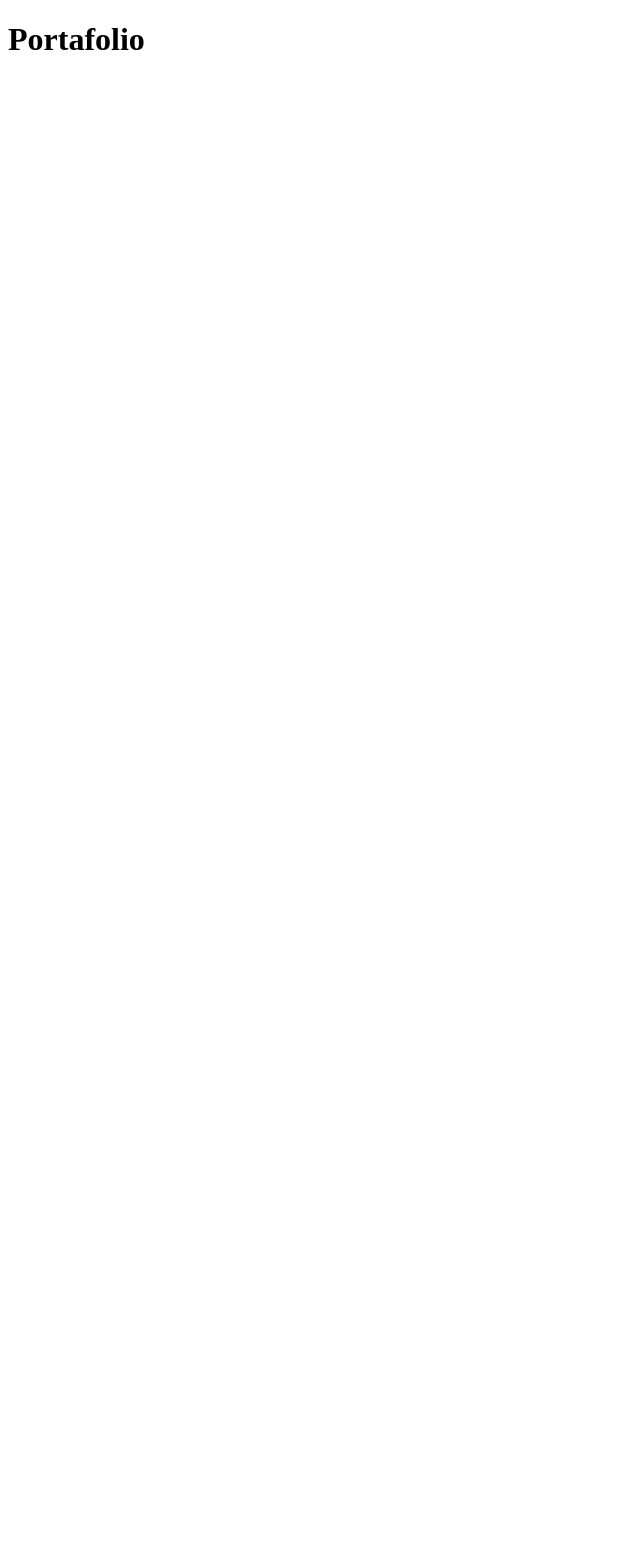
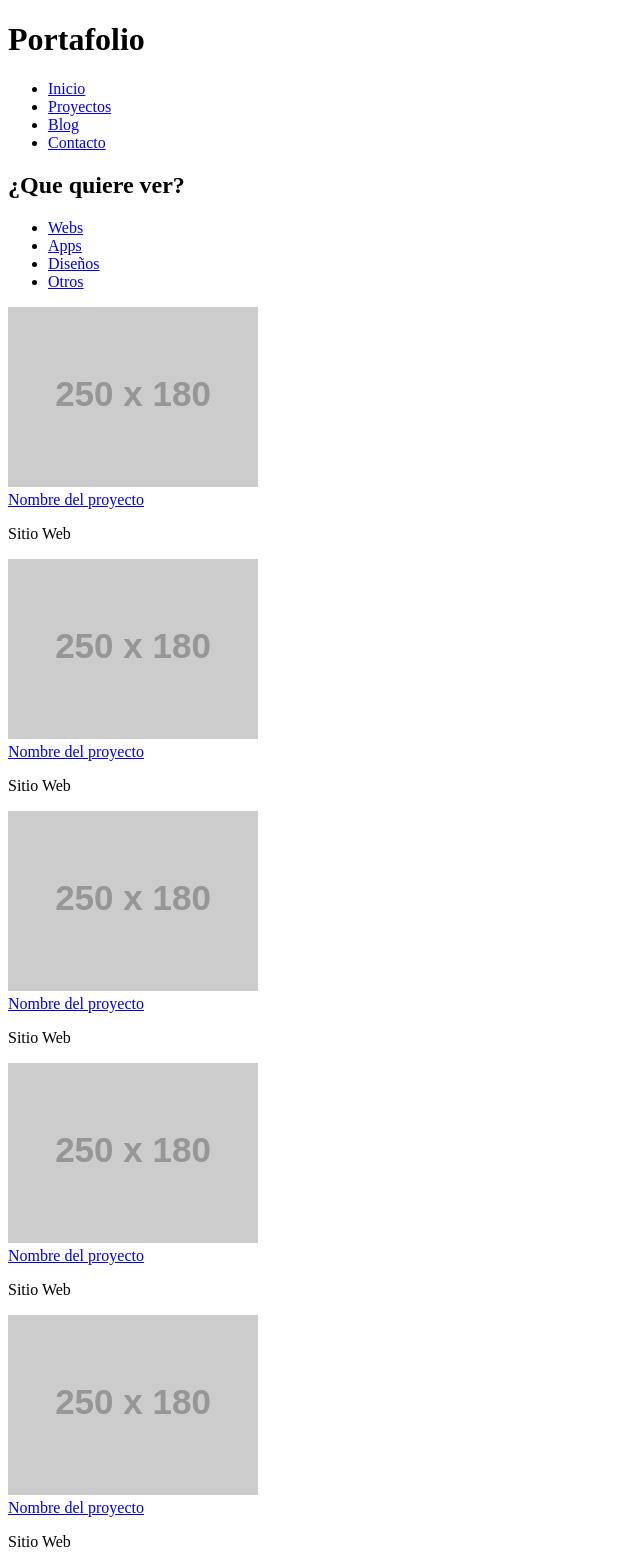
Before and after one commit to crodrigr/proyecto-clases, a plain HTML site: page proyecto-portafolio-flexbox/index.html in a window 1280 px wide. Shown: the top 1554 px of the page, without its empty margins (0-640 px from the left). Before the commit the page ends 800 px from the top, so only its background shows below. Drawn offline with Linux system fonts and the light colour scheme; placeholder pictures from the web are drawn by us.

Commit message:
html portafilio

```diff
--- a/proyecto-portafolio-flexbox/index.html
+++ b/proyecto-portafolio-flexbox/index.html
@@ -13,8 +13,124 @@
             <div id="logo">
                 <h1>Portafolio</h1>
             </div>
+            <nav id="menu">
+               <ul>
+                  <li>
+                    <a href="#">Inicio</a>
+                  </li>
+                  <li>
+                    <a href="#">Proyectos</a>
+                  </li>
+                  <li>
+                    <a href="#">Blog</a>
+                  </li>
+                  <li>
+                    <a href="#">Contacto</a>
+                  </li>
+               </ul>
+            </nav>
+        </header>
+        <section id="aside">
+            <h2>¿Que quiere ver?</h2>
+            <ul>
+                <li>
+                    <a href="#">Webs</a>
+                </li>
+                <li>
+                    <a href="#">Apps</a>
+                </li>
+                <li>
+                    <a href="#">Diseños</a>
+                </li>
+                <li>
+                    <a href="#">Otros</a>
+                </li>
+            </ul>
 
-        </header>
+        </section>
+        <div id="projects">
+            <article class="project">
+                <div class="image-wrap">
+                    <img src="https://via.placeholder.com/250x180" alt="">
+                </div>
+                <div clas="project-info">
+                    <a href="#">Nombre del proyecto</a>
+                    <p>Sitio Web</p>
+                </div>
+            </article>
+            <article class="project">
+                <div class="image-wrap">
+                    <img src="https://via.placeholder.com/250x180" alt="">
+                </div>
+                <div clas="project-info">
+                    <a href="#">Nombre del proyecto</a>
+                    <p>Sitio Web</p>
+                </div>
+            </article>
+            <article class="project">
+                <div class="image-wrap">
+                    <img src="https://via.placeholder.com/250x180" alt="">
+                </div>
+                <div clas="project-info">
+                    <a href="#">Nombre del proyecto</a>
+                    <p>Sitio Web</p>
+                </div>
+            </article>
+            <article class="project">
+                <div class="image-wrap">
+                    <img src="https://via.placeholder.com/250x180" alt="">
+                </div>
+                <div clas="project-info">
+                    <a href="#">Nombre del proyecto</a>
+                    <p>Sitio Web</p>
+                </div>
+            </article>
+            <article class="project">
+                <div class="image-wrap">
+                    <img src="https://via.placeholder.com/250x180" alt="">
+                </div>
+                <div clas="project-info">
+                    <a href="#">Nombre del proyecto</a>
+                    <p>Sitio Web</p>
+                </div>
+            </article>
+            <article class="project">
+                <div class="image-wrap">
+                    <img src="https://via.placeholder.com/250x180" alt="">
+                </div>
+                <div clas="project-info">
+                    <a href="#">Nombre del proyecto</a>
+                    <p>Sitio Web</p>
+                </div>
+            </article>
+            <article class="project">
+                <div class="image-wrap">
+                    <img src="https://via.placeholder.com/250x180" alt="">
+                </div>
+                <div clas="project-info">
+                    <a href="#">Nombre del proyecto</a>
+                    <p>Sitio Web</p>
+                </div>
+            </article>
+            <article class="project">
+                <div class="image-wrap">
+                    <img src="https://via.placeholder.com/250x180" alt="">
+                </div>
+                <div clas="project-info">
+                    <a href="#">Nombre del proyecto</a>
+                    <p>Sitio Web</p>
+                </div>
+            </article>
+
+        </div>
+        <footer id="footer">
+            <div class="logo">
+                Portafolio
+            </div>
+            <div class="info">
+               Master en CSS
+            </div>
+        </footer>
     </div>
 </body>
 </html>
```
